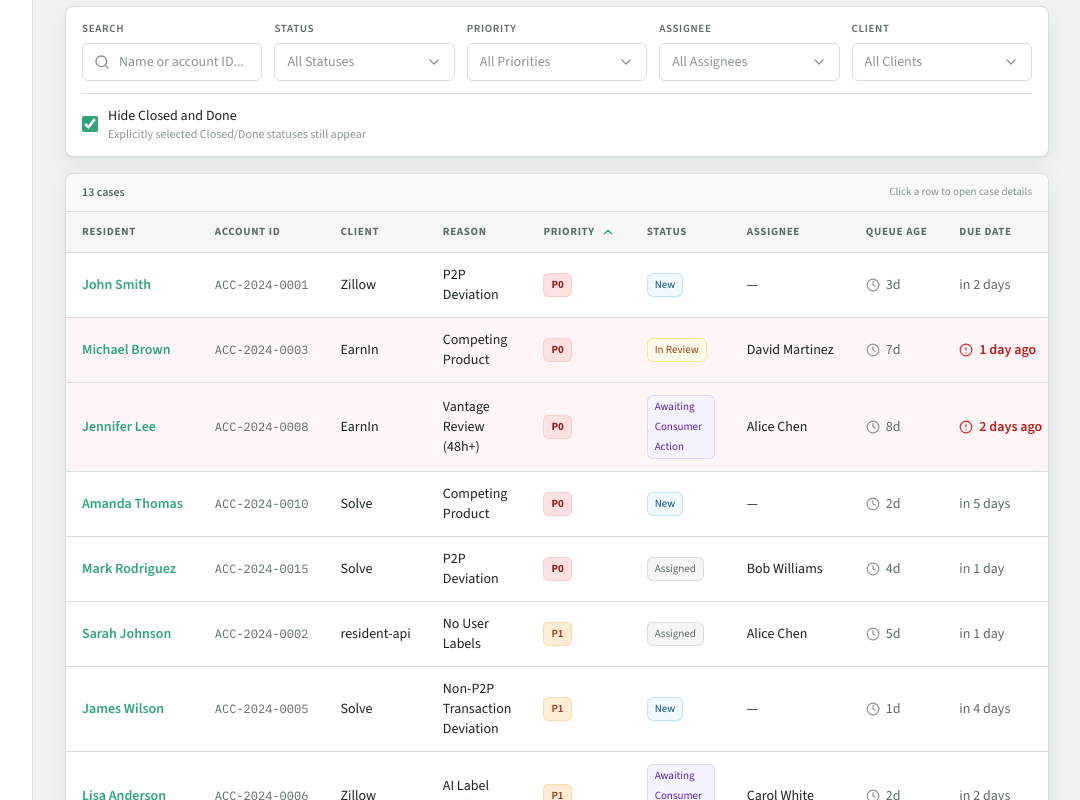
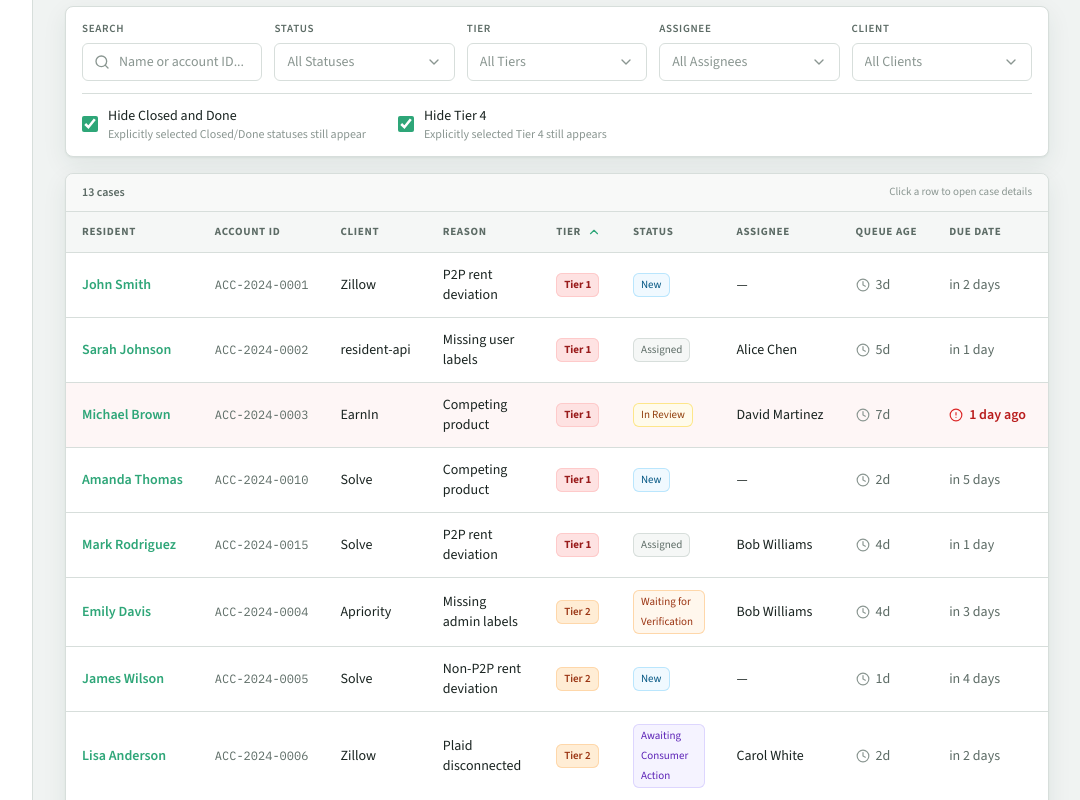
Before and after one commit to michaelstewart-esusu/raas-admin-review-mockup, a React (Vite) app: page / in a window 1280 px wide. Shown: the part 360-1160 px from the top of the page, without its empty margins (199-1279 px from the left). Built offline with nearby package versions, Linux system fonts and the light colour scheme.

Commit message:
Replace priorities with reason-based tiers
Co-authored-by: michaelstewart-esusu <michaelstewart-esusu@users.noreply.github.com>

```diff
--- a/src/App.tsx
+++ b/src/App.tsx
@@ -9,6 +9,7 @@ import {
   AuditEntry,
   ConsumerEmail,
   CASE_STATUSES,
+  CASE_TIERS,
 } from './types';
 import { QueueTable } from './components/QueueTable';
 import { QueueFilters, UNASSIGNED_ASSIGNEE } from './components/QueueFilters';
@@ -95,6 +96,7 @@ function App() {
   const [filterPriorities, setFilterPriorities] = useState<CasePriority[]>([]);
   const [filterClients, setFilterClients] = useState<string[]>([]);
   const [hideClosedAndDone, setHideClosedAndDone] = useState(true);
+  const [hideTier4, setHideTier4] = useState(true);
   const [caseHistories, setCaseHistories] = useState<Record<string, CaseHistoryRecord>>({});
 
   const selectedCase = useMemo(() => {
@@ -335,7 +337,7 @@ function App() {
 
   const allStatuses: CaseStatus[] = [...CASE_STATUSES];
 
-  const allPriorities = ['P0', 'P1', 'P2'];
+  const allPriorities: CasePriority[] = [...CASE_TIERS];
 
   const activeCaseCount = cases.filter(
     (c) => !['Done', 'Closed'].includes(c.status)
@@ -520,11 +522,13 @@ function App() {
               selectedAssignees={filterAssignees}
               selectedClients={filterClients}
               hideClosedAndDone={hideClosedAndDone}
+              hideTier4={hideTier4}
               onStatusesChange={setFilterStatuses}
               onPrioritiesChange={setFilterPriorities}
               onAssigneesChange={setFilterAssignees}
               onClientsChange={setFilterClients}
               onHideClosedAndDoneChange={setHideClosedAndDone}
+              onHideTier4Change={setHideTier4}
             />
 
             {/* Queue Table */}
@@ -540,6 +544,7 @@ function App() {
                 filterAssignees={filterAssignees}
                 filterClients={filterClients}
                 hideClosedAndDone={hideClosedAndDone}
+                hideTier4={hideTier4}
               />
             </div>
           </div>
--- a/src/components/CaseDetailPanel.tsx
+++ b/src/components/CaseDetailPanel.tsx
@@ -264,12 +264,13 @@ export const CaseDetailPanel: React.FC<CaseDetailPanelProps> = ({
                 </dd>
               </div>
               <div className="flex justify-between items-center gap-3">
-                <dt className="text-sm text-esusu-ink-muted">Priority</dt>
+                <dt className="text-sm text-esusu-ink-muted">Tier</dt>
                 <dd>
                   <span className={`inline-flex px-2 py-0.5 rounded-md text-[11px] font-semibold ring-1 ring-inset ${
-                    reviewCase.priority === 'P0' ? 'bg-red-100 text-red-800 ring-red-200' :
-                    reviewCase.priority === 'P1' ? 'bg-orange-100 text-orange-800 ring-orange-200' :
-                    'bg-amber-100 text-amber-800 ring-amber-200'
+                    reviewCase.priority === 'Tier 1' ? 'bg-red-100 text-red-800 ring-red-200' :
+                    reviewCase.priority === 'Tier 2' ? 'bg-orange-100 text-orange-800 ring-orange-200' :
+                    reviewCase.priority === 'Tier 3' ? 'bg-amber-100 text-amber-800 ring-amber-200' :
+                    'bg-esusu-green-light text-esusu-teal ring-esusu-green-muted'
                   }`}>
                     {reviewCase.priority}
                   </span>
--- a/src/components/QueueFilters.tsx
+++ b/src/components/QueueFilters.tsx
@@ -15,11 +15,13 @@ interface QueueFiltersProps {
   selectedAssignees: string[];
   selectedClients: string[];
   hideClosedAndDone: boolean;
+  hideTier4: boolean;
   onStatusesChange: (statuses: CaseStatus[]) => void;
   onPrioritiesChange: (priorities: CasePriority[]) => void;
   onAssigneesChange: (assignees: string[]) => void;
   onClientsChange: (clients: string[]) => void;
   onHideClosedAndDoneChange: (hide: boolean) => void;
+  onHideTier4Change: (hide: boolean) => void;
   onSearchChange?: (search: string) => void;
 }
 
@@ -33,11 +35,13 @@ export const QueueFilters: React.FC<QueueFiltersProps> = ({
   selectedAssignees,
   selectedClients,
   hideClosedAndDone,
+  hideTier4,
   onStatusesChange,
   onPrioritiesChange,
   onAssigneesChange,
   onClientsChange,
   onHideClosedAndDoneChange,
+  onHideTier4Change,
   onSearchChange,
 }) => {
   return (
@@ -65,8 +69,8 @@ export const QueueFilters: React.FC<QueueFiltersProps> = ({
         />
 
         <MultiSelect
-          label="Priority"
-          placeholder="All Priorities"
+          label="Tier"
+          placeholder="All Tiers"
           options={priorities.map((priority) => ({ value: priority, label: priority }))}
           selected={selectedPriorities}
           onChange={(next) => onPrioritiesChange(next as CasePriority[])}
@@ -92,7 +96,7 @@ export const QueueFilters: React.FC<QueueFiltersProps> = ({
         />
       </div>
 
-      <div className="mt-3 pt-3 border-t border-esusu-gray-border">
+      <div className="mt-3 pt-3 border-t border-esusu-gray-border flex flex-wrap gap-x-8 gap-y-3">
         <label className="inline-flex items-center gap-2.5 text-sm text-esusu-ink cursor-pointer select-none">
           <input
             type="checkbox"
@@ -107,6 +111,20 @@ export const QueueFilters: React.FC<QueueFiltersProps> = ({
             </span>
           </span>
         </label>
+        <label className="inline-flex items-center gap-2.5 text-sm text-esusu-ink cursor-pointer select-none">
+          <input
+            type="checkbox"
+            checked={hideTier4}
+            onChange={(e) => onHideTier4Change(e.target.checked)}
+            className="w-4 h-4 rounded border-esusu-gray-border text-esusu-green focus:ring-esusu-green/30 accent-esusu-green"
+          />
+          <span>
+            Hide Tier 4
+            <span className="block text-xs text-esusu-ink-subtle font-normal">
+              Explicitly selected Tier 4 still appears
+            </span>
+          </span>
+        </label>
       </div>
     </div>
   );
--- a/src/components/QueueTable.tsx
+++ b/src/components/QueueTable.tsx
@@ -12,6 +12,7 @@ interface QueueTableProps {
   filterPriorities?: CasePriority[];
   filterClients?: string[];
   hideClosedAndDone?: boolean;
+  hideTier4?: boolean;
 }
 
 type SortField = 'residentName' | 'accountId' | 'client' | 'reason' | 'priority' | 'status' | 'assignee' | 'queueAge' | 'dueDate';
@@ -29,9 +30,10 @@ const statusColors: Record<CaseStatus, string> = {
 };
 
 const priorityColors: Record<CasePriority, string> = {
-  'P0': 'bg-red-100 text-red-800 ring-red-200 font-bold',
-  'P1': 'bg-orange-100 text-orange-800 ring-orange-200 font-semibold',
-  'P2': 'bg-amber-100 text-amber-800 ring-amber-200 font-medium',
+  'Tier 1': 'bg-red-100 text-red-800 ring-red-200 font-bold',
+  'Tier 2': 'bg-orange-100 text-orange-800 ring-orange-200 font-semibold',
+  'Tier 3': 'bg-amber-100 text-amber-800 ring-amber-200 font-medium',
+  'Tier 4': 'bg-esusu-green-light text-esusu-teal ring-esusu-green-muted font-medium',
 };
 
 export const QueueTable: React.FC<QueueTableProps> = ({
@@ -42,6 +44,7 @@ export const QueueTable: React.FC<QueueTableProps> = ({
   filterPriorities = [],
   filterClients = [],
   hideClosedAndDone = false,
+  hideTier4 = false,
 }) => {
   const [sortField, setSortField] = useState<SortField>('priority');
   const [sortDirection, setSortDirection] = useState<SortDirection>('asc');
@@ -63,7 +66,12 @@ export const QueueTable: React.FC<QueueTableProps> = ({
   const isOverdue = (dueDate: Date): boolean => isPast(dueDate);
 
   const getPriorityValue = (priority: CasePriority): number => {
-    const map: Record<CasePriority, number> = { 'P0': 0, 'P1': 1, 'P2': 2 };
+    const map: Record<CasePriority, number> = {
+      'Tier 1': 1,
+      'Tier 2': 2,
+      'Tier 3': 3,
+      'Tier 4': 4,
+    };
     return map[priority];
   };
 
@@ -77,7 +85,12 @@ export const QueueTable: React.FC<QueueTableProps> = ({
         return false;
       }
 
-      if (filterPriorities.length > 0 && !filterPriorities.includes(c.priority)) return false;
+      if (filterPriorities.length > 0) {
+        if (!filterPriorities.includes(c.priority)) return false;
+      } else if (hideTier4 && c.priority === 'Tier 4') {
+        // An explicit Tier 4 selection overrides the default hide behavior.
+        return false;
+      }
       if (filterClients.length > 0 && !filterClients.includes(c.client)) return false;
       if (filterAssignees.length > 0) {
         const assigneeKey = c.assignee ?? '__unassigned__';
@@ -135,7 +148,7 @@ export const QueueTable: React.FC<QueueTableProps> = ({
       if (aVal > bVal) return sortDirection === 'asc' ? 1 : -1;
       return 0;
     });
-  }, [cases, filterStatuses, filterAssignees, filterPriorities, filterClients, hideClosedAndDone, sortField, sortDirection]);
+  }, [cases, filterStatuses, filterAssignees, filterPriorities, filterClients, hideClosedAndDone, hideTier4, sortField, sortDirection]);
 
   const SortHeader: React.FC<{ field: SortField; label: string }> = ({ field, label }) => (
     <th
@@ -171,7 +184,7 @@ export const QueueTable: React.FC<QueueTableProps> = ({
               <SortHeader field="accountId" label="Account ID" />
               <SortHeader field="client" label="Client" />
               <SortHeader field="reason" label="Reason" />
-              <SortHeader field="priority" label="Priority" />
+              <SortHeader field="priority" label="Tier" />
               <SortHeader field="status" label="Status" />
               <SortHeader field="assignee" label="Assignee" />
               <SortHeader field="queueAge" label="Queue Age" />
--- a/src/components/SavedViews.tsx
+++ b/src/components/SavedViews.tsx
@@ -20,7 +20,7 @@ export const SavedViews: React.FC<SavedViewsProps> = ({ onViewSelect, currentAss
       filters: { status: 'Awaiting Consumer Action' as CaseStatus },
     },
     { label: 'Overdue', filters: { isOverdue: true } },
-    { label: 'P0 Priority', filters: { priority: 'P0' as CasePriority } },
+    { label: 'Tier 1', filters: { priority: 'Tier 1' as CasePriority } },
     {
       label: 'Waiting for Verification',
       filters: { status: 'Waiting for Verification' as CaseStatus },
--- a/src/data/mockCases.ts
+++ b/src/data/mockCases.ts
@@ -1,10 +1,11 @@
 import { ReviewCase } from '../types';
+import { reasonTiers } from './reasonLabels';
 
 const now = new Date();
 const daysAgo = (days: number) => new Date(now.getTime() - days * 24 * 60 * 60 * 1000);
 const daysFromNow = (days: number) => new Date(now.getTime() + days * 24 * 60 * 60 * 1000);
 
-export const mockCases: ReviewCase[] = [
+const mockCasesWithoutTiers: Omit<ReviewCase, 'priority'>[] = [
   {
     id: 'RC001',
     residentName: 'John Smith',
@@ -13,7 +14,6 @@ export const mockCases: ReviewCase[] = [
     property: 'Riverside Apartments',
     leaseStatus: 'Active',
     reason: 'p2p_deviation',
-    priority: 'P0',
     status: 'New',
     createdAt: daysAgo(3),
     dueDate: daysFromNow(2),
@@ -29,7 +29,6 @@ export const mockCases: ReviewCase[] = [
     property: 'Spring Valley Towers',
     leaseStatus: 'Active',
     reason: 'no_user_labels',
-    priority: 'P1',
     status: 'Assigned',
     assignee: 'Alice Chen',
     createdAt: daysAgo(5),
@@ -44,7 +43,6 @@ export const mockCases: ReviewCase[] = [
     accountId: 'ACC-2024-0003',
     client: 'EarnIn',
     reason: 'competing_product',
-    priority: 'P0',
     status: 'In Review',
     assignee: 'David Martinez',
     createdAt: daysAgo(7),
@@ -61,8 +59,7 @@ export const mockCases: ReviewCase[] = [
     client: 'Apriority',
     property: 'Downtown Residences',
     leaseStatus: 'Active',
-    reason: 'no_admin_labels_new',
-    priority: 'P2',
+    reason: 'no_admin_labels',
     status: 'Waiting for Verification',
     assignee: 'Bob Williams',
     createdAt: daysAgo(4),
@@ -77,7 +74,6 @@ export const mockCases: ReviewCase[] = [
     accountId: 'ACC-2024-0005',
     client: 'Solve',
     reason: 'transaction_deviation_non_p2p',
-    priority: 'P1',
     status: 'New',
     createdAt: daysAgo(1),
     dueDate: daysFromNow(4),
@@ -90,8 +86,7 @@ export const mockCases: ReviewCase[] = [
     residentName: 'Lisa Anderson',
     accountId: 'ACC-2024-0006',
     client: 'Zillow',
-    reason: 'ai_label_conflict',
-    priority: 'P1',
+    reason: 'plaid_disconnected',
     status: 'Awaiting Consumer Action',
     assignee: 'Carol White',
     createdAt: daysAgo(2),
@@ -108,8 +103,7 @@ export const mockCases: ReviewCase[] = [
     client: 'resident-api',
     property: 'Tech Park Lofts',
     leaseStatus: 'Active',
-    reason: 'no_admin_labels_old',
-    priority: 'P1',
+    reason: 'no_admin_labels',
     status: 'Waiting for Verification',
     assignee: 'David Martinez',
     createdAt: daysAgo(6),
@@ -123,8 +117,7 @@ export const mockCases: ReviewCase[] = [
     residentName: 'Jennifer Lee',
     accountId: 'ACC-2024-0008',
     client: 'EarnIn',
-    reason: 'vantage_review_48h',
-    priority: 'P0',
+    reason: 'ai_transaction_deviation',
     status: 'Awaiting Consumer Action',
     assignee: 'Alice Chen',
     createdAt: daysAgo(8),
@@ -140,8 +133,7 @@ export const mockCases: ReviewCase[] = [
     client: 'Apriority',
     property: 'Beachfront Towers',
     leaseStatus: 'Terminated',
-    reason: 'vantage_review_0_48h',
-    priority: 'P1',
+    reason: 'regular_payment',
     status: 'Done',
     assignee: 'Bob Williams',
     createdAt: daysAgo(10),
@@ -156,7 +148,6 @@ export const mockCases: ReviewCase[] = [
     accountId: 'ACC-2024-0010',
     client: 'Solve',
     reason: 'competing_product',
-    priority: 'P0',
     status: 'New',
     createdAt: daysAgo(2),
     dueDate: daysFromNow(5),
@@ -169,8 +160,7 @@ export const mockCases: ReviewCase[] = [
     residentName: 'Kevin Jackson',
     accountId: 'ACC-2024-0011',
     client: 'Zillow',
-    reason: 'no_admin_labels_new',
-    priority: 'P2',
+    reason: 'no_admin_labels',
     status: 'New',
     createdAt: daysAgo(0),
     dueDate: daysFromNow(1),
@@ -187,7 +177,6 @@ export const mockCases: ReviewCase[] = [
     property: 'Midtown Plaza',
     leaseStatus: 'Active',
     reason: 'transaction_deviation_non_p2p',
-    priority: 'P1',
     status: 'Assigned',
     assignee: 'Carol White',
     createdAt: daysAgo(9),
@@ -201,8 +190,7 @@ export const mockCases: ReviewCase[] = [
     residentName: 'Steven Harris',
     accountId: 'ACC-2024-0013',
     client: 'EarnIn',
-    reason: 'no_admin_labels_old',
-    priority: 'P1',
+    reason: 'no_admin_labels',
     status: 'Closed',
     assignee: 'Alice Chen',
     createdAt: daysAgo(15),
@@ -217,7 +205,6 @@ export const mockCases: ReviewCase[] = [
     accountId: 'ACC-2024-0014',
     client: 'Apriority',
     reason: 'ai_label_conflict',
-    priority: 'P1',
     status: 'In Review',
     assignee: 'David Martinez',
     createdAt: daysAgo(3),
@@ -234,7 +221,6 @@ export const mockCases: ReviewCase[] = [
     property: 'Innovation Hub',
     leaseStatus: 'Active',
     reason: 'p2p_deviation',
-    priority: 'P0',
     status: 'Assigned',
     assignee: 'Bob Williams',
     createdAt: daysAgo(4),
@@ -244,6 +230,11 @@ export const mockCases: ReviewCase[] = [
     priorReviewCount: 4,
   },
 ];
+
+export const mockCases: ReviewCase[] = mockCasesWithoutTiers.map((reviewCase) => ({
+  ...reviewCase,
+  priority: reasonTiers[reviewCase.reason],
+}));
 
 export const mockReviewers = [
   'Alice Chen',
--- a/src/data/reasonLabels.ts
+++ b/src/data/reasonLabels.ts
@@ -1,15 +1,27 @@
-import { ReviewReason } from '../types';
+import { CasePriority, ReviewReason } from '../types';
 
 export const reasonLabels: Record<ReviewReason, string> = {
-  p2p_deviation: 'P2P Deviation',
-  no_user_labels: 'No User Labels',
-  competing_product: 'Competing Product',
-  no_admin_labels_new: 'No Admin Labels (New)',
-  transaction_deviation_non_p2p: 'Non-P2P Transaction Deviation',
-  ai_label_conflict: 'AI Label Conflict',
-  no_admin_labels_old: 'No Admin Labels (Old)',
-  vantage_review_48h: 'Vantage Review (48h+)',
-  vantage_review_0_48h: 'Vantage Review (0–48h)',
+  p2p_deviation: 'P2P rent deviation',
+  competing_product: 'Competing product',
+  no_user_labels: 'Missing user labels',
+  transaction_deviation_non_p2p: 'Non-P2P rent deviation',
+  ai_label_conflict: 'AI/user label conflict',
+  no_admin_labels: 'Missing admin labels',
+  plaid_disconnected: 'Plaid disconnected',
+  ai_transaction_deviation: 'AI rent deviation',
+  regular_payment: 'Regular rent match',
+};
+
+export const reasonTiers: Record<ReviewReason, CasePriority> = {
+  p2p_deviation: 'Tier 1',
+  competing_product: 'Tier 1',
+  no_user_labels: 'Tier 1',
+  transaction_deviation_non_p2p: 'Tier 2',
+  ai_label_conflict: 'Tier 2',
+  no_admin_labels: 'Tier 2',
+  plaid_disconnected: 'Tier 2',
+  ai_transaction_deviation: 'Tier 3',
+  regular_payment: 'Tier 4',
 };
 
 export function getReasonLabel(reason: string): string {
--- a/src/types/index.ts
+++ b/src/types/index.ts
@@ -10,17 +10,20 @@ export const CASE_STATUSES = [
 ] as const;
 
 export type CaseStatus = (typeof CASE_STATUSES)[number];
-export type CasePriority = 'P0' | 'P1' | 'P2';
+
+export const CASE_TIERS = ['Tier 1', 'Tier 2', 'Tier 3', 'Tier 4'] as const;
+
+export type CasePriority = (typeof CASE_TIERS)[number];
 export type ReviewReason =
   | 'p2p_deviation'
   | 'no_user_labels'
   | 'competing_product'
-  | 'no_admin_labels_new'
   | 'transaction_deviation_non_p2p'
   | 'ai_label_conflict'
-  | 'no_admin_labels_old'
-  | 'vantage_review_48h'
-  | 'vantage_review_0_48h';
+  | 'no_admin_labels'
+  | 'plaid_disconnected'
+  | 'ai_transaction_deviation'
+  | 'regular_payment';
 export type EscalationType = 'fraud' | 'duplicate_tradeline' | 'ambiguity' | 'documentation_needed' | 'reporting_conflict' | 'high_risk_p2p';
 
 export interface ConsumerEmail {
```
Also changed, not shown: 1 other file (tests, documents, lock files or other folders).
